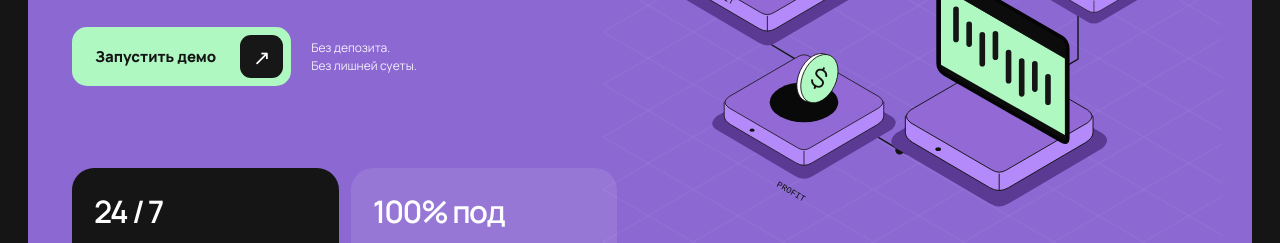
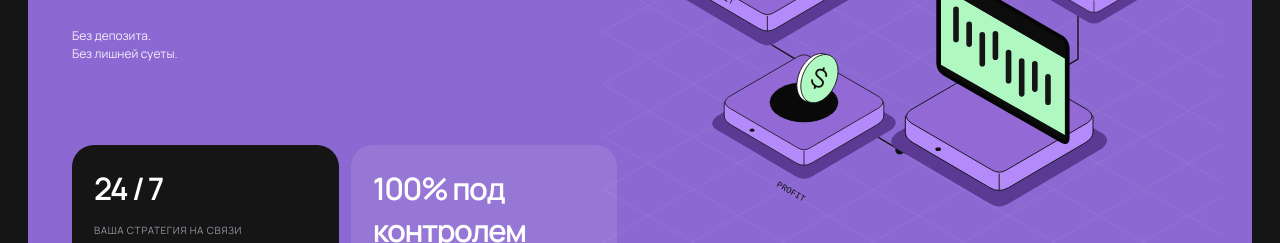
Before and after one commit to mironv1954/cubotl-demo, a plain HTML site: page dist/index.html in a window 1280 px wide. Shown: the part 546-789 px from the top of the page. Drawn offline with Linux system fonts and the light colour scheme.

Commit message:
Remove launch demo button

```diff
--- a/dist/index.html
+++ b/dist/index.html
@@ -12,7 +12,7 @@
 <g id="coin"><use href="#base"/><ellipse cy="0" rx="43" ry="25" fill="#090909"/><g transform="rotate(25)"><ellipse cy="-34" rx="21" ry="32" fill="white" stroke="#111"/><ellipse cx="5" cy="-35" rx="21" ry="32" fill="#b0f8c2" stroke="#111"/><text x="-5" y="-24" fill="#111" font-size="32">$</text></g></g>
 <g id="logo"><path d="M34 10A18 18 0 1 0 34 32L25 25A7 7 0 1 1 25 17Z" fill="#b0f8c2"/><path d="M22 20L28 25L39 14L33 9Z" fill="#b0f8c2"/></g></defs></svg>
 <div class="wrap"><header><a class="brand" href="#" aria-label="Cubotl — главная"><svg viewBox="0 0 44 44"><use href="#logo"/></svg>Cubotl</a><nav class="nav" aria-label="Главная навигация"><a href="#home">Главная</a><a href="#how">Как это работает</a><a href="#strategies">Стратегии</a><a href="#security">Безопасность</a></nav><div class="header-actions"><button class="login" data-modal>Войти</button><button class="white-btn" data-modal>Попробовать</button><button class="menu" aria-label="Открыть меню" aria-expanded="false">☰</button></div></header>
-<main><section class="hero" id="home"><div class="hero-copy"><div class="eyebrow"><span class="dot"></span> Ваш рынок. Ваши правила.</div><h1><span>КРИПТО.</span><span>УМНЫЙ ПОДХОД.</span><span>ВАШ АССИСТЕНТ.</span></h1><p>Пока вы живёте своей жизнью,<br>ваша стратегия остаётся в работе.</p><div class="cta-row"><button class="cta" data-demo>Запустить демо <span class="arrow">↗</span></button><span class="cta-note">Без депозита.<br>Без лишней суеты.</span></div></div>
+<main><section class="hero" id="home"><div class="hero-copy"><div class="eyebrow"><span class="dot"></span> Ваш рынок. Ваши правила.</div><h1><span>КРИПТО.</span><span>УМНЫЙ ПОДХОД.</span><span>ВАШ АССИСТЕНТ.</span></h1><p>Пока вы живёте своей жизнью,<br>ваша стратегия остаётся в работе.</p><div class="cta-row"><span class="cta-note">Без депозита.<br>Без лишней суеты.</span></div></div>
 <div class="hero-art"><svg viewBox="0 0 660 650" role="img" aria-label="Изометрическая схема: депозит, поиск сигнала, покупка и контроль позиции"><path fill="url(#grid)" d="M0 0H660V650H0Z"/><g stroke="#151515" stroke-width="1.5" fill="none"><path d="M157 318L112 346Q96 356 113 366L205 421M217 235L297 189M368 220L506 298L506 421L423 470M224 463L316 518Q331 528 347 517L427 471"/><circle cx="119" cy="365" r="4" fill="#111"/><circle cx="455" cy="269" r="4" fill="#111"/><circle cx="316" cy="518" r="4" fill="#111"/></g><g transform="translate(326 195)"><use href="#screen" style="color:#151515"/><text x="-60" y="-178" fill="#111" font-size="10" font-family="monospace" transform="rotate(30)">ENTRY SCAN</text></g><g transform="translate(175 320) scale(.9)"><use href="#coins"/><text x="-78" y="27" fill="#111" font-size="10" transform="rotate(30 -78 27)" font-family="monospace">DEPOSIT</text></g><g transform="translate(523 316) scale(.7)"><use href="#coin"/><text x="-5" y="-100" fill="#111" font-size="12" font-family="monospace">BUY</text></g><g transform="translate(422 482)"><use href="#screen" style="color:#b0f8c2;--bars:#151515"/><text x="-65" y="-175" fill="#111" font-size="10" font-family="monospace" transform="rotate(30)">POSITION SCAN</text></g><g transform="translate(214 467) scale(.85)"><use href="#coin"/><text x="-35" y="105" fill="#111" font-size="11" font-family="monospace" transform="rotate(30 -35 105)">PROFIT</text></g></svg></div>
 <div class="hero-bottom"><div class="stat"><strong>24 / 7</strong><small>Ваша стратегия на связи</small></div><div class="stat alt"><strong>100% под контролем</strong><small>Вы задаёте правила</small></div></div></section>
 <div class="status-line"><span>РЫНОК <b>Crypto</b></span><span class="slash">//</span><span>РЕЖИМ <b>Демонстрация</b></span><span class="slash">//</span><span>СТРАТЕГИЯ <b>В ваших руках</b></span><span class="slash">//</span><span>МОНИТОРИНГ <b>24 / 7</b></span></div>
```
